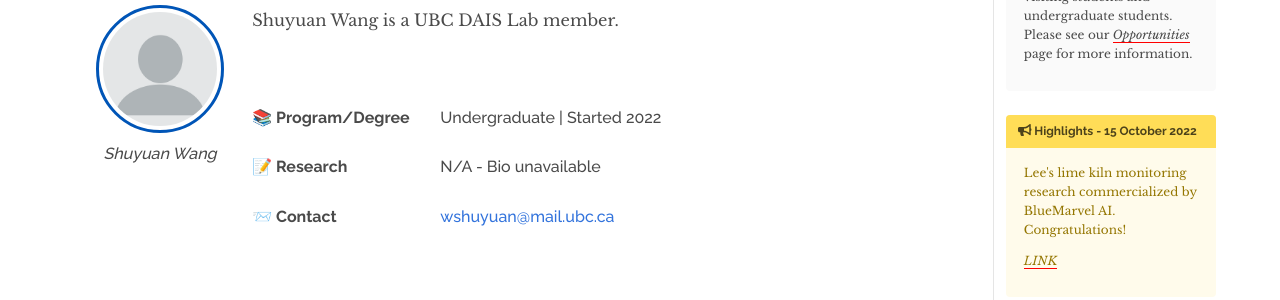
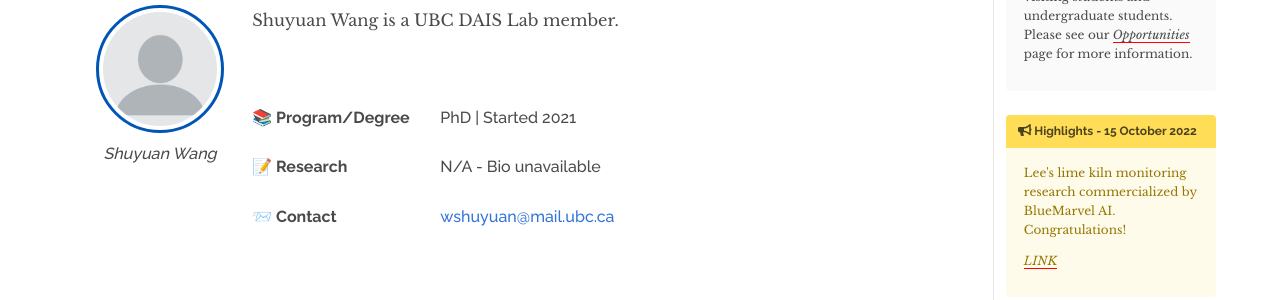
Before and after one commit to daisubc/daisubc.github.io, a Jekyll site: the page built from _profiles/Shuyuan Wang.md, in a window 1280 px wide and 900 px high. Shown: the part 299-599 px from the top of the window. Built offline with Jekyll 4.4.1, drawn with Linux system fonts in a browser that asks for light colours; nearby versions of some CDN libraries.

Commit message:
Update Shuyuan Wang.md

```diff
--- a/_profiles/Shuyuan Wang.md
+++ b/_profiles/Shuyuan Wang.md
@@ -5,8 +5,8 @@ title: Shuyuan Wang
 email: wshuyuan@mail.ubc.ca
 has_profile: True
 project: N/A - Bio unavailable
-degree: Undergraduate
-year_start: 2022
+degree: PhD
+year_start: 2021
 year_end:
 biography: Shuyuan Wang is a UBC DAIS Lab member.
 ---
```
